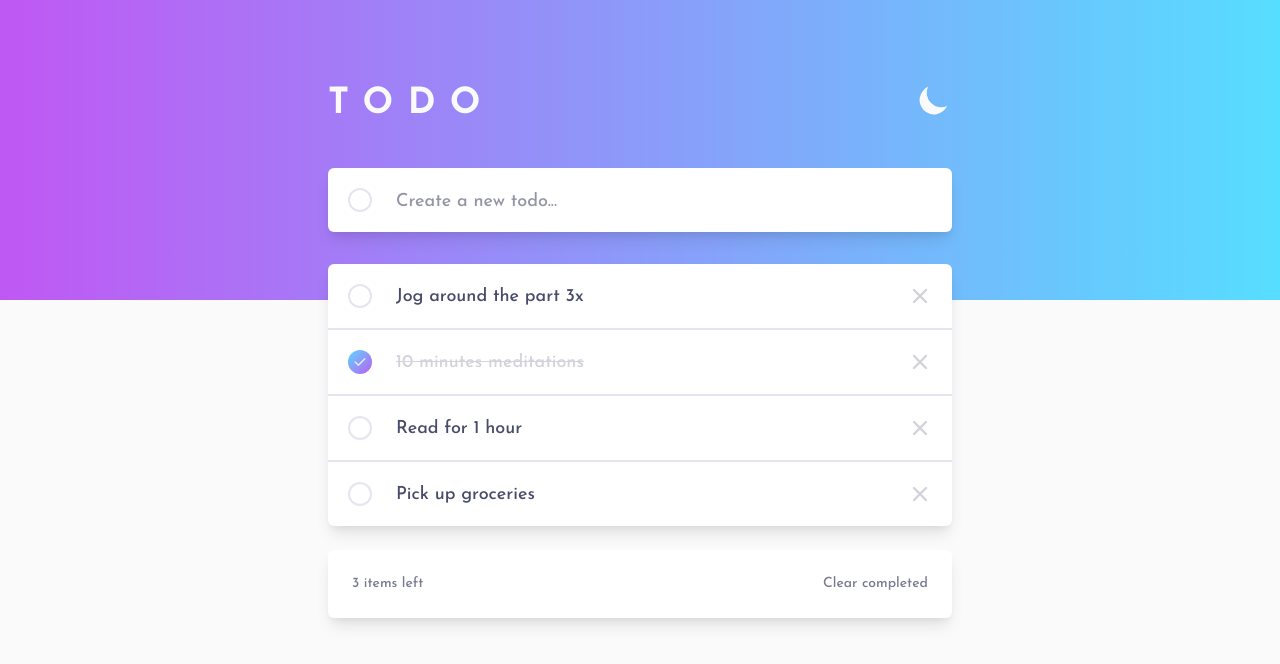
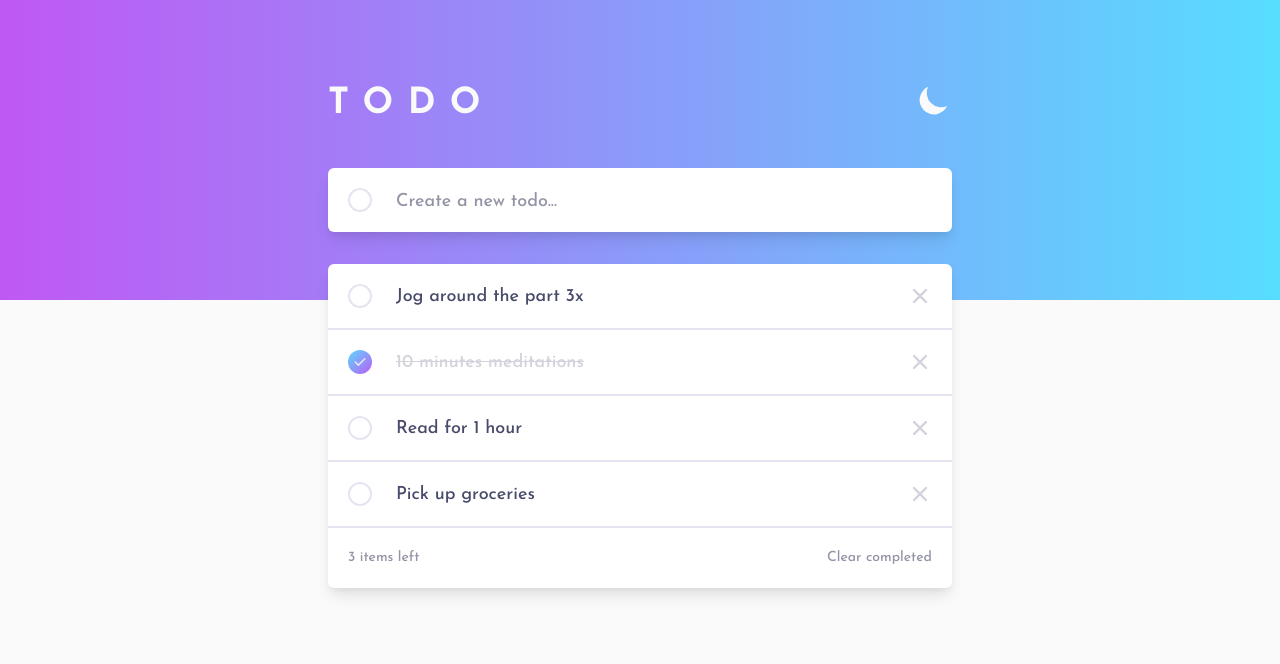
Before and after one commit to mat2ja/frontend-mentor-advanced, a Vue app in the folder todo-app-fm/: page / in a window 1280 px wide. Shown: the top 664 px of the page. Built offline with nearby package versions, Linux system fonts and the light colour scheme.

Commit message:
put todo controls in todo list, and refactored it

```diff
--- a/todo-app-fm/src/components/todos/NewTodo.vue
+++ b/todo-app-fm/src/components/todos/NewTodo.vue
@@ -34,7 +34,6 @@ export default {
 				content: this.currentTodo,
 				done: false,
 			};
-			console.log(newTodo.id);
 			this.addNewTodo(newTodo);
 			this.currentTodo = '';
 		},
--- a/todo-app-fm/src/components/todos/TodoApp.vue
+++ b/todo-app-fm/src/components/todos/TodoApp.vue
@@ -3,14 +3,20 @@
 
 	<base-card
 		v-if="todosCount == 0"
-		class="mt-5 mb-6 md:mt-8 text-lg p-5 text-center text-my-gray-500 dark:text-dark-grayish-blue-100"
+		class="mt-5 mb-6 md:mt-8 text-lg pl-5 pr-5 pt-12 pb-12 text-center"
 	>
-		<p class="push-down-1">Add some todos</p>
+		<p
+			class="push-down-1 font-bold text-2xl text-my-gray-500 dark:text-dark-grayish-blue-200"
+		>
+			Add some todos! 🥳
+		</p>
 	</base-card>
-	<TodoList v-else :todos="todos" @toggle-todo="toggleTodoState" />
-
-	<TodoControls
+	<TodoList
+		v-else
+		:todos="todos"
 		:count="todosLeftCount"
+		@toggle-todo="toggleTodoState"
+		@delete-todo="deleteTodo"
 		@clear-completed="clearCompletedTodos"
 	/>
 </template>
@@ -19,17 +25,16 @@
 import { nanoid } from 'nanoid';
 import NewTodo from './NewTodo.vue';
 import TodoList from './TodoList.vue';
-import TodoControls from './TodoControls.vue';
 
 export default {
 	components: {
 		NewTodo,
 		TodoList,
-		TodoControls,
 	},
 	provide() {
 		return {
 			addNewTodo: this.addNewTodo,
+			uncompletedTodos: this.uncompletedTodos,
 		};
 	},
 	data() {
@@ -60,15 +65,17 @@ export default {
 		};
 	},
 	methods: {
-		addNewTodo(newTodo) {
-			this.todos.unshift(newTodo);
-		},
 		toggleTodoState(todoId) {
 			const toggledTodo = this.todos.find((todo) => todo.id === todoId);
 			toggledTodo.done = !toggledTodo.done;
 		},
+		addNewTodo(newTodo) {
+			this.todos.unshift(newTodo);
+		},
+		deleteTodo(todoId) {
+			this.todos = this.todos.filter((todo) => todo.id != todoId);
+		},
 		clearCompletedTodos() {
-			console.log('cleared completd'); //todo
 			this.todos = this.uncompletedTodos;
 		},
 	},
--- a/todo-app-fm/src/components/todos/TodoControls.vue
+++ b/todo-app-fm/src/components/todos/TodoControls.vue
@@ -1,17 +1,20 @@
 <template>
-	<base-card class="p-6">
-		<div
-			class="flex items-center justify-between text-sm text-dark-grayish-blue-300"
+	<div
+		class="flex items-center justify-between text-sm text-my-gray-400 dark:text-dark-grayish-blue-300 p-5"
+	>
+		<p>{{ count || 0 }} items left</p>
+		<button
+			@click="$emit('clear-completed')"
+			class="hover:text-my-gray-500 focus:outline-none"
 		>
-			<p>{{ count || 0 }} items left</p>
-			<button @click="$emit('clear-completed')">Clear completed</button>
-		</div>
-	</base-card>
+			Clear completed
+		</button>
+	</div>
 </template>
 
 <script>
 export default {
-	props: ['count'],
+    props: ['count'],
 	emits: ['clear-completed'],
 };
 </script>
--- a/todo-app-fm/src/components/todos/TodoItem.vue
+++ b/todo-app-fm/src/components/todos/TodoItem.vue
@@ -23,6 +23,7 @@
 		<span
 			v-if="!isNewTodo"
 			class="ml-auto flex items-center pl-5 pr-5 flex-shrink-0"
+			@click="$emit('delete-todo', id)"
 		>
 			<CloseIcon />
 		</span>
@@ -51,7 +52,6 @@ export default {
 		toggleCheckbox() {
 			if (!this.isNewTodo) {
 				this.checked = !this.checked;
-				console.log('🤩', this.id);
 				this.$emit('toggle-todo', this.id);
 			}
 		},
--- a/todo-app-fm/src/components/todos/TodoList.vue
+++ b/todo-app-fm/src/components/todos/TodoList.vue
@@ -1,5 +1,7 @@
 <template>
-	<base-card class="mt-5 mb-6 md:mt-8 p-0 text-lg">
+	<base-card
+		class="mt-5 mb-6 md:mt-8 p-0 text-lg divide-y-2 divide-my-gray-200 dark:divide-dark-grayish-blue-500"
+	>
 		<ul
 			class="list-none divide-y-2 divide-my-gray-200 dark:divide-dark-grayish-blue-500"
 		>
@@ -10,24 +12,35 @@
 				:content="todo.content"
 				:done="todo.done"
 				@toggle-todo="toggleTodo"
+				@delete-todo="deleteTodo"
 			/>
 		</ul>
+
+		<TodoControls
+			:count="count"
+			@clear-completed="$emit('clear-completed')"
+		></TodoControls>
 	</base-card>
 </template>
 
 <script>
 import TodoItem from './TodoItem.vue';
+import TodoControls from './TodoControls.vue';
 
 export default {
-	props: ['todos'],
-	emits: ['toggle-todo'],
+	props: ['todos', 'count'],
+	emits: ['toggle-todo', 'clear-completed'],
 	components: {
 		TodoItem,
+		TodoControls,
 	},
 	methods: {
 		toggleTodo(todoId) {
 			this.$emit('toggle-todo', todoId);
 		},
+		deleteTodo(todoId) {
+			this.$emit('delete-todo', todoId);
+		},
 	},
 };
 </script>
```
